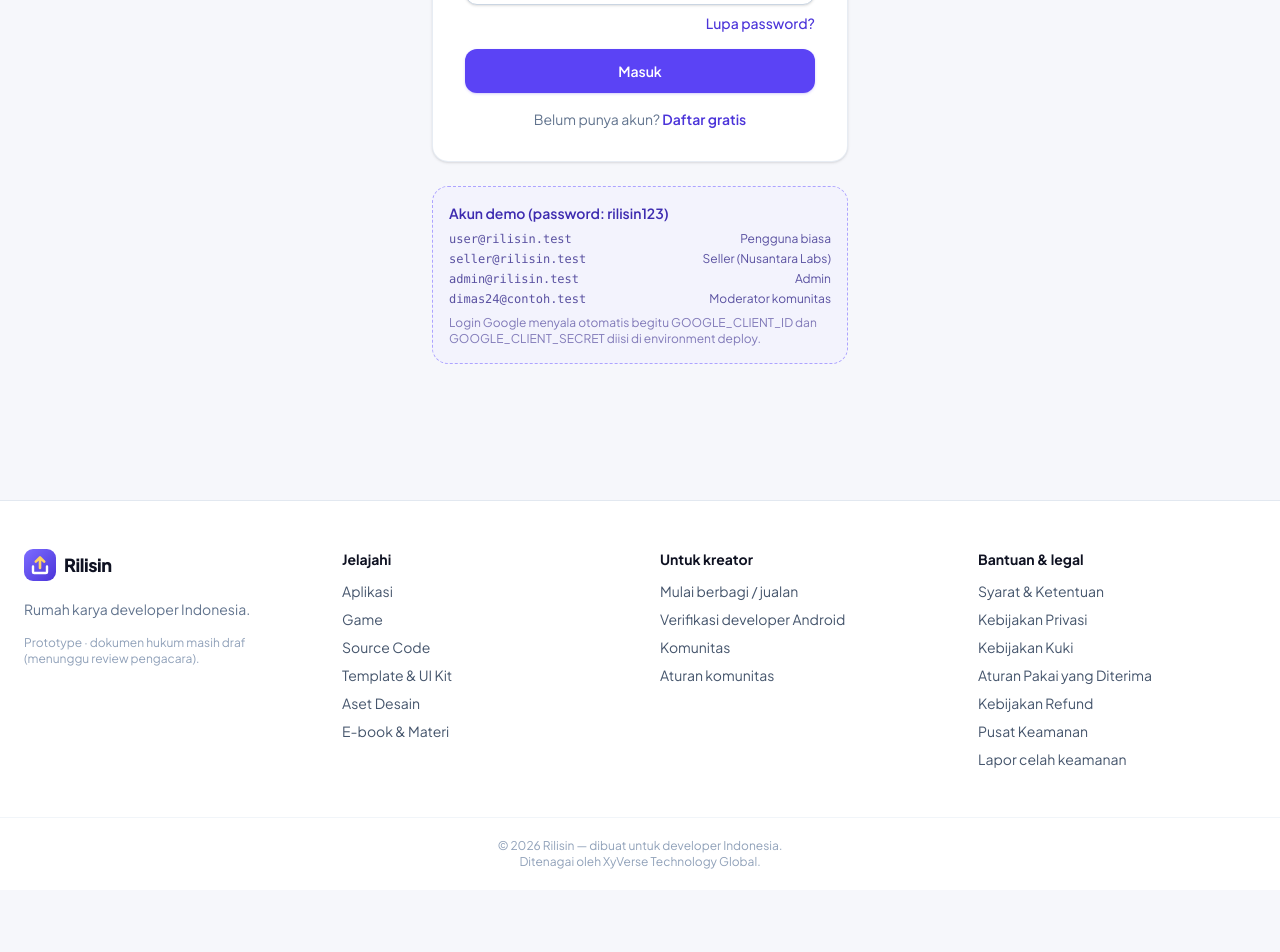
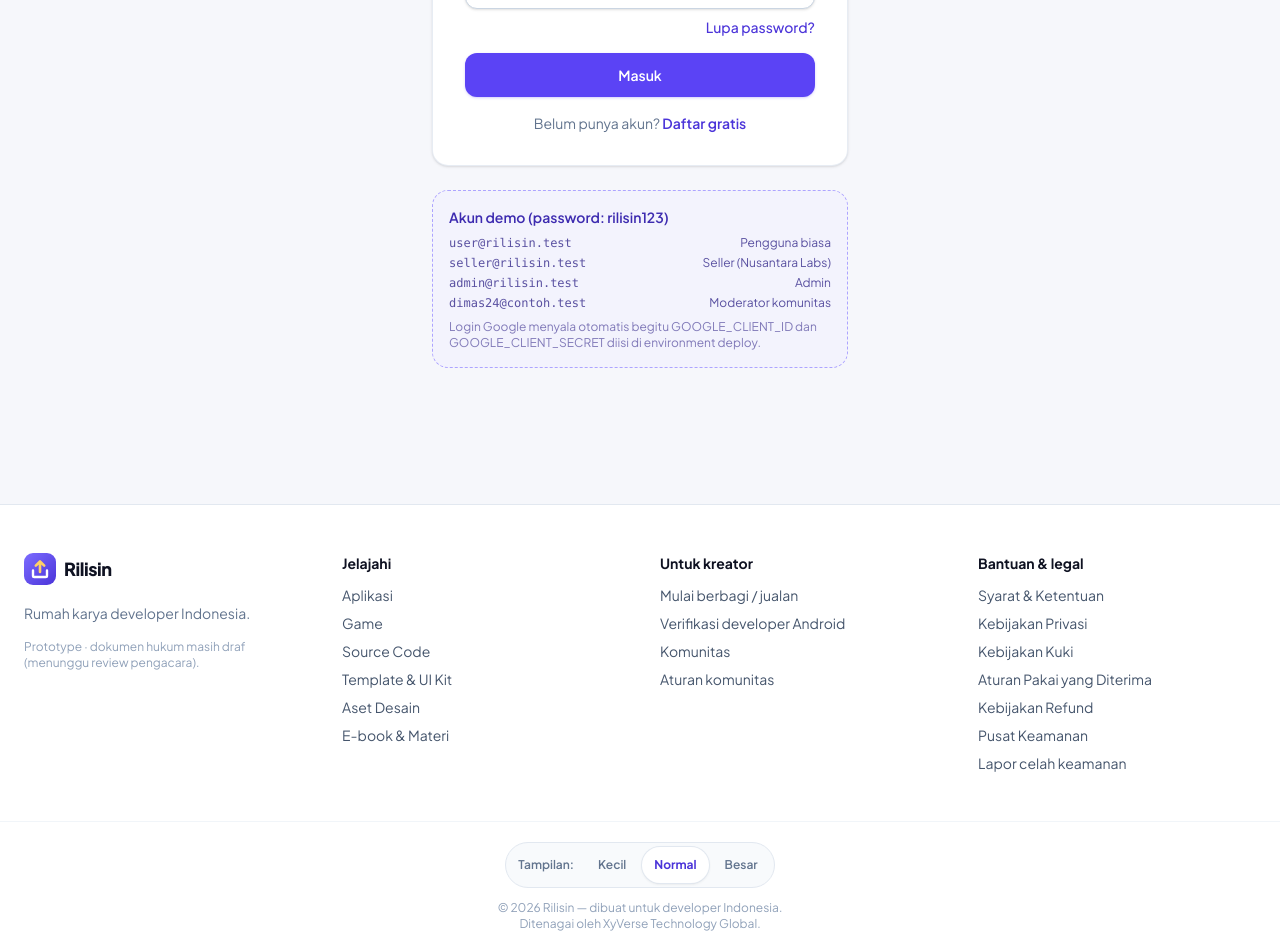
Before and after one commit to xykal/rilisin, a Next.js app: page /masuk in a window 1280 px wide. Shown: the part 485-1437 px from the top of the page. Before the commit the page ends 1375 px from the top, so only its background shows below. Built offline with nearby package versions, Linux system fonts and the light colour scheme; no server answers; the database is empty.

Commit message:
Batch8b: target sentuh 44px + skala tampilan kecil/normal/besar (smoke 370)

```diff
--- a/scripts/smoke-test.mjs
+++ b/scripts/smoke-test.mjs
@@ -1211,6 +1211,9 @@ async function register(s, username, password, extra = {}) {
   const rsw = await fetch(`${BASE}/sw.js`, { headers: authHeaders() });
   ok(rsw.status === 200 && (await rsw.text()).includes("Rilisin service worker"), "Service worker Rilisin (offline) tersaji");
   ok((await guest.html("/offline")).text.includes("Kamu lagi offline"), "Halaman fallback offline tampil");
+  const beranda = await guest.html("/");
+  const scale = await guest.submitForm("/", beranda.text, 'data-form="ui-scale"', { scale: "besar" });
+  ok((scale.headers.get("set-cookie") ?? "").includes("ui-scale=besar"), "Skala tampilan tersimpan di cookie");
   const testPush = await rina.submitForm("/akun/notifikasi", pref3, 'data-form="test-push"', {});
   ok(clean(await testPush.text()).includes("Push belum diaktifkan di server ini"), "Push uji tanpa kunci: pesan jelas (tidak crash)");
   const prof = await rina.html("/akun/profil");
--- /dev/null
+++ b/src/app/actions/ui-scale.ts
@@ -0,0 +1,17 @@
+"use server";
+
+import { revalidatePath } from "next/cache";
+import { cookies } from "next/headers";
+
+export const UI_SCALES = ["kecil", "normal", "besar"] as const;
+export type UiScale = (typeof UI_SCALES)[number];
+
+/** Skala tampilan (cookie 1 tahun): kecil 15px / normal 16px / besar 18px di root — seluruh UI rem ikut membesar. */
+export async function setUiScaleAction(formData: FormData) {
+  const v = String(formData.get("scale") ?? "");
+  const jar = await cookies();
+  if ((UI_SCALES as readonly string[]).includes(v)) {
+    jar.set("ui-scale", v, { path: "/", maxAge: 365 * 24 * 3600, sameSite: "lax" });
+  }
+  revalidatePath("/", "layout");
+}
--- a/src/app/globals.css
+++ b/src/app/globals.css
@@ -40,6 +40,14 @@
   body:has(.chat-shell) .chat-shell {
     height: 100%;
   }
+}
+
+/* Skala tampilan pilihan user (cookie ui-scale): rem di seluruh UI ikut membesar/mengecil. */
+html[data-uiscale="kecil"] {
+  font-size: 15px;
+}
+html[data-uiscale="besar"] {
+  font-size: 18px;
 }
 
 @theme {
--- a/src/app/layout.tsx
+++ b/src/app/layout.tsx
@@ -1,4 +1,5 @@
 import type { Metadata, Viewport } from "next";
+import { cookies } from "next/headers";
 import { Plus_Jakarta_Sans } from "next/font/google";
 import { SiteFooter } from "@/components/site-footer";
 import { HideOnRoutes } from "@/components/route-visibility";
@@ -45,8 +46,10 @@ export const viewport: Viewport = {
 export default async function RootLayout({ children }: LayoutProps<"/">) {
   const user = await getCurrentUser().catch(() => null);
   const pushAppId = process.env.NEXT_PUBLIC_ONESIGNAL_APP_ID?.trim() ?? "";
+  const savedScale = (await cookies()).get("ui-scale")?.value;
+  const uiScale = savedScale === "kecil" || savedScale === "besar" ? savedScale : "normal";
   return (
-    <html lang="id" className={jakarta.variable}>
+    <html lang="id" data-uiscale={uiScale} className={jakarta.variable}>
       <body className="min-h-screen font-sans antialiased">
         {/* Chat komunitas tampil fullscreen ala WA: banner + header situs disembunyikan di /komunitas & ruang chat. Form "baru" & aturan tetap pakai header. */}
         <HideOnRoutes pattern="^/komunitas(/(?!aturan|baru)[^/]+)?/?$">
--- a/src/components/site-footer.tsx
+++ b/src/components/site-footer.tsx
@@ -1,11 +1,15 @@
+import { cookies } from "next/headers";
 import Link from "next/link";
+import { setUiScaleAction } from "@/app/actions/ui-scale";
 import { CATEGORIES, SITE } from "@/lib/config";
 import { LEGAL_DOCS } from "@/lib/legal";
 import { BRAND } from "@/config/brand";
 import { InstallButton } from "./install-button";
 import { Logo } from "./logo";
 
-export function SiteFooter() {
+export async function SiteFooter() {
+  const saved = (await cookies()).get("ui-scale")?.value;
+  const cur = saved === "kecil" || saved === "besar" ? saved : "normal";
   return (
     <footer className="mt-20 border-t border-slate-200 bg-white">
       <div className="mx-auto grid grid-cols-1 max-w-7xl gap-10 px-4 py-12 sm:px-6 md:grid-cols-4">
@@ -51,7 +55,26 @@ export function SiteFooter() {
           </ul>
         </div>
       </div>
-      <div className="border-t border-slate-100 py-5 text-center text-xs text-slate-400">
+      <div className="border-t border-slate-100 px-4 py-5 text-center text-xs text-slate-400">
+        <form action={setUiScaleAction} data-form="ui-scale" className="mx-auto mb-3 flex w-fit items-center gap-1 rounded-full border border-slate-200 bg-slate-50 p-1">
+          <span className="px-2 font-semibold text-slate-500">Tampilan:</span>
+          {(["kecil", "normal", "besar"] as const).map((s) => (
+            <button
+              key={s}
+              type="submit"
+              name="scale"
+              value={s}
+              aria-pressed={cur === s}
+              className={
+                cur === s
+                  ? "min-h-[36px] rounded-full bg-white px-3 font-bold text-brand-700 shadow-sm ring-1 ring-slate-200"
+                  : "min-h-[36px] rounded-full px-3 font-semibold text-slate-500 hover:text-slate-800"
+              }
+            >
+              {s === "kecil" ? "Kecil" : s === "normal" ? "Normal" : "Besar"}
+            </button>
+          ))}
+        </form>
         © {new Date().getFullYear()} {SITE.name} — dibuat untuk developer Indonesia.
         <br />
         Ditenagai oleh {BRAND.company}.
--- a/src/components/ui.tsx
+++ b/src/components/ui.tsx
@@ -7,7 +7,8 @@ export function cn(...classes: (string | false | null | undefined)[]) {
 
 const buttonBase =
   // HP (< 640px): label panjang boleh turun baris daripada meluber keluar tombol
-  "inline-flex items-center justify-center gap-2 rounded-xl text-center text-sm font-semibold transition-colors disabled:cursor-not-allowed disabled:opacity-60 whitespace-nowrap max-sm:whitespace-normal";
+  // min-h 44px = target sentuh minimum (WCAG) — gampang dipencet di HP & layar sentuh.
+  "inline-flex min-h-[44px] items-center justify-center gap-2 rounded-xl text-center text-sm font-semibold transition-colors disabled:cursor-not-allowed disabled:opacity-60 whitespace-nowrap max-sm:whitespace-normal";
 
 export const buttonStyles = {
   primary: `${buttonBase} bg-brand-600 px-4 py-2.5 text-white shadow-sm shadow-brand-600/20 hover:bg-brand-700`,
@@ -27,7 +28,7 @@ export function ButtonLink({
 }
 
 export const inputStyles =
-  "w-full rounded-xl border border-slate-300 bg-white px-3.5 py-2.5 text-sm text-ink shadow-sm placeholder:text-slate-400 focus:border-brand-500 focus:outline-none focus:ring-4 focus:ring-brand-100 disabled:bg-slate-50";
+  "min-h-[44px] w-full rounded-xl border border-slate-300 bg-white px-3.5 py-2.5 text-sm text-ink shadow-sm placeholder:text-slate-400 focus:border-brand-500 focus:outline-none focus:ring-4 focus:ring-brand-100 disabled:bg-slate-50";
 
 export function Card({ className, children }: { className?: string; children: ReactNode }) {
   return (
```
